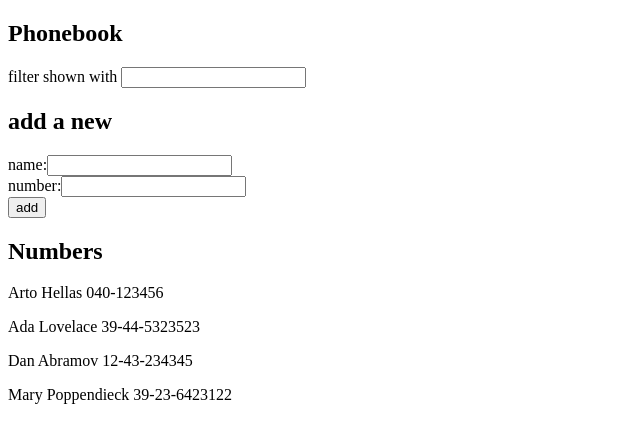
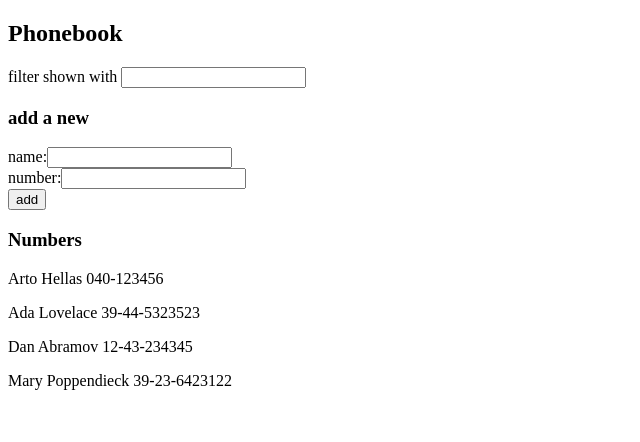
Before and after one commit to janpatrick-dev/fullstackopen, a React (Create React App) app in the folder part2/phonebook/: page / in a window 1280 px wide. Shown: the top 442 px of the page, without its empty margins (0-640 px from the left). Built offline with nearby package versions, Linux system fonts and the light colour scheme.

Commit message:
completed part 2 - exercise 2.10

```diff
--- a/part2/phonebook/src/App.js
+++ b/part2/phonebook/src/App.js
@@ -1,4 +1,7 @@
 import { useState } from 'react';
+import Filter from './components/Filter';
+import Persons from './components/Persons';
+import PersonForm from './components/PersonForm';
 
 const App = () => {
   const [persons, setPersons] = useState([
@@ -25,7 +28,7 @@ const App = () => {
 
   const handleSubmit = (e) => {
     e.preventDefault();
-    const newPerson = { name: newName, number: newNumber }
+    const newPerson = { name: newName, number: newNumber, id: persons.length + 1 }
     const newPersonExists = persons.filter((person) => person.name === newPerson.name).length > 0;
 
     setNewName('');
@@ -44,33 +47,28 @@ const App = () => {
   return (
     <div>
       <h2>Phonebook</h2>
-      filter shown with <input type='text' value={filter} onChange={handleFilterChange} />
-      <form onSubmit={handleSubmit}>
-        <h2>add a new</h2>
-        <div>
-          name:
-          <input
-            type='text'
-            value={newName}
-            onChange={handleNameChange}
-          />
-        </div>
-        <div>
-          number:
-          <input
-            type='text'
-            value={newNumber}
-            onChange={handleNumberChange}
-          />
-        </div>
-        <div>
-          <button type="submit">add</button>
-        </div>
-      </form>
-      <h2>Numbers</h2>
-      {personsToShow.map((person) =>
-        <p key={person.id}>{person.name} {person.number}</p>
-      )}
+
+      <Filter
+        text='filter shown with'
+        value={filter}
+        handleChange={handleFilterChange}
+      />
+
+      <h3>add a new</h3>
+
+      <PersonForm
+        name={newName}
+        number={newNumber}
+        handleNameChange={handleNameChange}
+        handleNumberChange={handleNumberChange}
+        handleSubmit={handleSubmit}
+      />
+
+      <h3>Numbers</h3>
+
+      <Persons
+        persons={personsToShow}
+      />
     </div>
   );
 }
--- /dev/null
+++ b/part2/phonebook/src/components/ContactInfo.js
@@ -0,0 +1,7 @@
+const ContactInfo = ({person}) => {
+  return (
+    <p>{person.name} {person.number}</p>
+  )
+}
+
+export default ContactInfo;
--- /dev/null
+++ b/part2/phonebook/src/components/Filter.js
@@ -0,0 +1,10 @@
+const Filter = ({text, value, handleChange}) => {
+
+  return (
+    <div>
+      {text} <input type='text' value={value} onChange={handleChange} />
+    </div>
+  )
+}
+
+export default Filter;
--- /dev/null
+++ b/part2/phonebook/src/components/PersonForm.js
@@ -0,0 +1,35 @@
+const PersonForm = (props) => {
+  const {
+    name,
+    number,
+    handleNameChange,
+    handleNumberChange,
+    handleSubmit
+  } = props;
+
+  return (
+    <form onSubmit={handleSubmit}>
+      <div>
+        name:
+        <input
+          type='text'
+          value={name}
+          onChange={handleNameChange}
+        />
+      </div>
+      <div>
+        number:
+        <input
+          type='text'
+          value={number}
+          onChange={handleNumberChange}
+        />
+      </div>
+      <div>
+        <button type="submit">add</button>
+      </div>
+    </form>
+  )
+}
+
+export default PersonForm;
--- /dev/null
+++ b/part2/phonebook/src/components/Persons.js
@@ -0,0 +1,14 @@
+import ContactInfo from "./ContactInfo";
+
+const Persons = ({persons}) => {
+
+  return (
+    <div>
+      {persons.map((person) =>
+        <ContactInfo key={person.id} person={person} />
+      )}
+    </div>
+  )
+}
+
+export default Persons;
```
